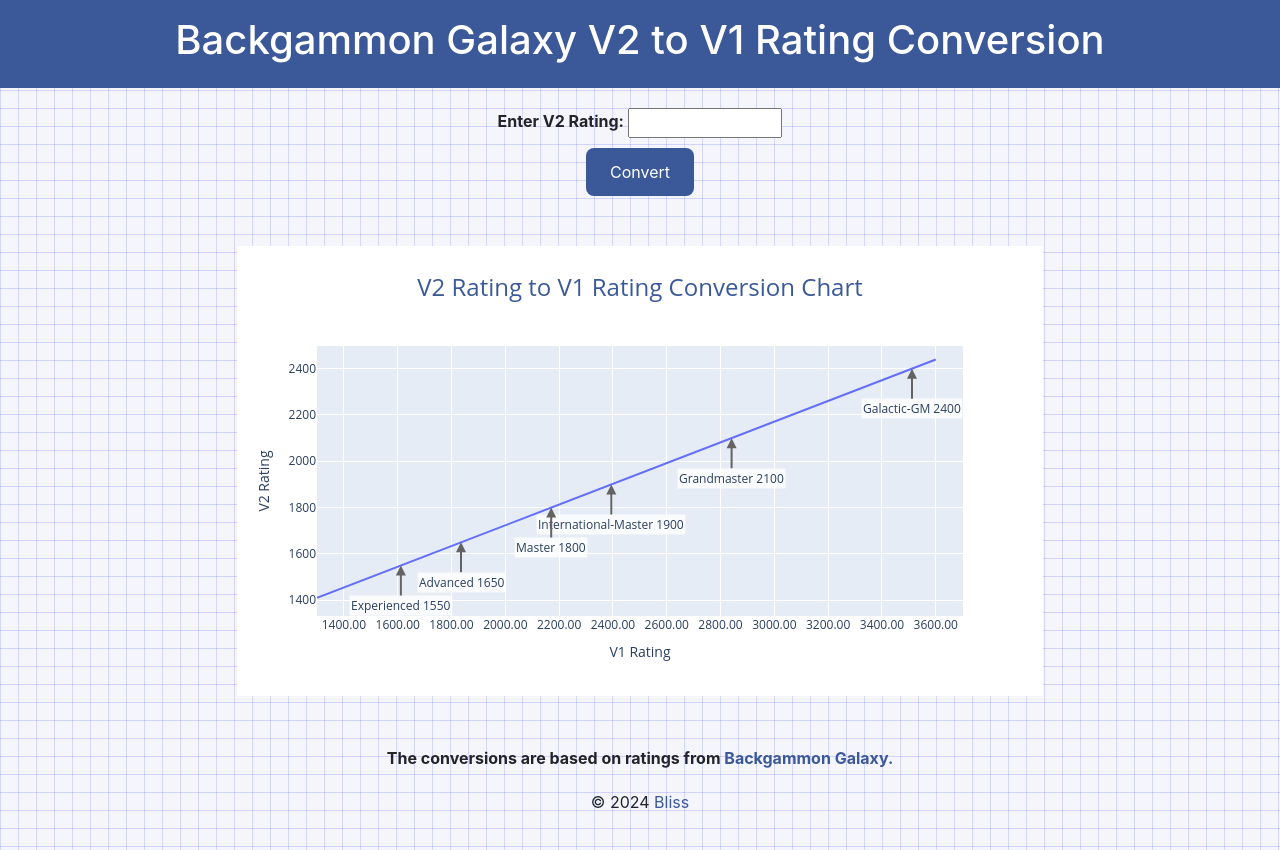
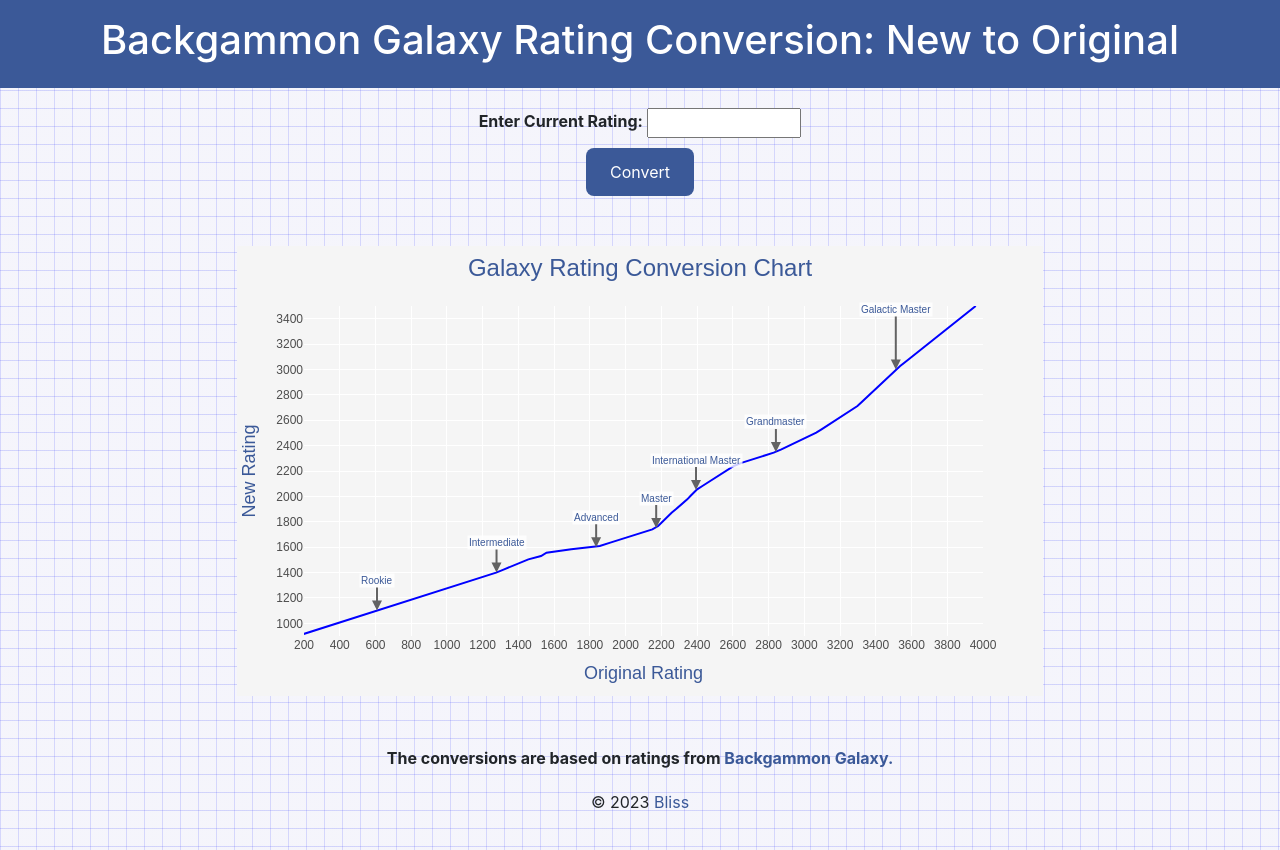
Before and after one commit to d-bliss/bgrating, a Flask app: page / in a window 1280 px wide. Run offline with Flask 2, Linux system fonts and the light colour scheme; some libraries are stand-ins or nearby versions.

Commit message:
Updated rating conversion and chart display

```diff
--- a/app.py
+++ b/app.py
@@ -2,82 +2,133 @@
 import numpy as np
 import plotly.graph_objects as go
 import plotly.io as pio
-from datetime import datetime
+from scipy.interpolate import interp1d
 
 app = Flask(__name__)
 
-def v2_to_v1(v2_rating):
-    return (v2_rating - 828.9) / 0.4474
+# Provided Old Rating to Original Rating conversions
+old_ratings = np.array([1550, 1650, 1800, 1900, 2100, 2400])
+original_ratings = np.array([1612, 1835, 2171, 2394, 2841, 3512])
 
-# Define title_rankings as a global variable
-title_rankings = {
-    "Galactic-GM 2400": 2400,
-    "Grandmaster 2100": 2100,
-    "International-Master 1900": 1900,
-    "Master 1800": 1800,
-    "Advanced 1650": 1650,
-    "Experienced 1550": 1550
+# Create an interpolation function
+interp_function = interp1d(old_ratings, original_ratings, kind='linear', fill_value="extrapolate")
+
+# Define known conversions and add exact points
+new_to_old = {
+    3500: 2600, 3250: 2500, 3000: 2400, 2700: 2300, 2500: 2200,
+    2350: 2100, 2250: 2000, 2150: 1950, 2050: 1900, 1950: 1870,
+    1850: 1830, 1750: 1800, 1700: 1750, 1650: 1700, 1600: 1650,
+    1567: 1530, 1533: 1515, 1500: 1475, 1467: 1450, 1433: 1425,
+    1400: 1400, 1367: 1367, 1333: 1333, 1300: 1300, 1267: 1267,
+    1233: 1233, 1200: 1200, 1167: 1167, 1133: 1133, 1100: 1100,
+    1067: 1067, 1033: 1033, 1000: 1000, 967: 967, 933: 933, 900: 900
 }
 
-def generate_graph(v2_rating_user=None, v1_rating_user=None, user_title=None):
-    def v1_to_v2(v1_rating):
-        return 0.4474 * v1_rating + 828.9
+def new_to_original_rating(new_rating):
+    if new_rating in new_to_old:
+        old_rating = new_to_old[new_rating]
+        return float(interp_function(old_rating))
+    else:
+        # Interpolate between closest known points
+        sorted_keys = sorted(new_to_old.keys())
+        for i in range(len(sorted_keys) - 1):
+            if sorted_keys[i] <= new_rating <= sorted_keys[i + 1]:
+                x0, y0 = sorted_keys[i], new_to_old[sorted_keys[i]]
+                x1, y1 = sorted_keys[i + 1], new_to_old[sorted_keys[i + 1]]
+                interpolated_old_rating = y0 + (new_rating - x0) * (y1 - y0) / (x1 - x0)
+                return float(interp_function(interpolated_old_rating))
 
-    v1_ratings = np.linspace(1300, 3600, 100)
-    v2_ratings = v1_to_v2(v1_ratings)
+# Simplified title_rankings
+title_rankings = {
+    "Galactic Master": 3000,
+    "Grandmaster": 2350,
+    "International Master": 2050,
+    "Master": 1750,
+    "Advanced": 1600,
+    "Intermediate": 1400,
+    "Rookie": 1100,
+    "Beginner": 900  # Chosen as a value slightly lower than "Rookie"
+}
+
+def generate_graph(new_rating_user=None, original_rating_user=None, user_title=None):
+    new_ratings = np.linspace(900, 3500, 100)  # Adjusted the range
+    original_ratings = [new_to_original_rating(r) for r in new_ratings]
 
     fig = go.Figure()
 
-    fig.add_trace(go.Scatter(x=v1_ratings, y=v2_ratings, mode='lines', name='V1 to V2 Conversion',
-                             hovertemplate="V2 Rating: %{y:.2f}<extra></extra>"))
+    fig.add_trace(go.Scatter(
+        x=original_ratings, y=new_ratings, mode='lines', name='New to Original Conversion',
+        line=dict(color='blue', width=2),
+        hovertemplate="<b>New Rating: %{y:.0f}<br>Original Rating: %{x:.0f}</b><extra></extra>"
+    ))
 
     for title, rating in title_rankings.items():
-        v1_value = (rating - 828.9) / 0.4474
+        original_value = new_to_original_rating(rating)
+        if original_value is not None:
+            fig.add_annotation(
+                x=original_value,
+                y=rating,
+                text=title,
+                showarrow=True,
+                arrowhead=2,
+                arrowsize=1,
+                arrowwidth=2,
+                arrowcolor="#636363",
+                ax=0,
+                ay=-30 if title != "Galactic Master" else -60,
+                bgcolor="rgba(255, 255, 255, 0.8)",
+                font=dict(size=10, color='#3b5998')
+            )
+
+    if new_rating_user is not None and original_rating_user is not None:
+        fig.add_trace(go.Scatter(
+            x=[original_rating_user], y=[new_rating_user], mode='markers',
+            marker=dict(size=10, color='red'),
+            hovertemplate="<b>New Rating: %{y:.0f}<br>Original Rating: %{x:.0f}</b><extra></extra>"
+        ))
         fig.add_annotation(
-            x=v1_value,
-            y=rating,
-            text=title,
-            showarrow=True,
-            arrowhead=2,
-            arrowsize=1,
-            arrowwidth=2,
-            arrowcolor="#636363",
-            ax=0,
-            ay=40,
-            bgcolor="rgba(255, 255, 255, 0.8)"
-        )
-
-    if v2_rating_user is not None and v1_rating_user is not None:
-        fig.add_trace(go.Scatter(x=[v1_rating_user], y=[v2_rating_user], mode='markers',
-                                marker=dict(size=10, color='red')))
-        fig.add_annotation(
-            x=v1_rating_user,
-            y=v2_rating_user,
+            x=original_rating_user,
+            y=new_rating_user,
             text=user_title,
             showarrow=False,
             bgcolor="rgba(255, 255, 255, 0.8)",
             font=dict(color='red', size=12),
             xshift=0,
-            yshift=40
+            yshift=-30
         )
-
 
     fig.update_layout(
         title=dict(
-            text="V2 Rating to V1 Rating Conversion Chart",
+            text="Galaxy Rating Conversion Chart",
             x=0.5,
             font=dict(size=24, color='#3b5998')
         ),
         xaxis=dict(
-            title="V1 Rating",
+            title=dict(
+                text="Original Rating",
+                font=dict(size=18, color='#3b5998', family="Arial, sans-serif")
+            ),
+            range=[200, 4000],
             dtick=200,
-            tickformat=".2f"
+            tickformat=".0f"
         ),
-        yaxis_title="V2 Rating",
-        hovermode="x",
+        yaxis=dict(
+            title=dict(
+                text="New Rating",
+                font=dict(size=18, color='#3b5998', family="Arial, sans-serif")
+            ),
+            range=[900, 3500],
+            dtick=200,
+            tickformat=".0f"
+        ),
+        hovermode="x unified",
         dragmode=False,
         uirevision=True,
-        showlegend=False
+        showlegend=False,
+        margin=dict(l=60, r=60, t=60, b=60),
+        plot_bgcolor='rgba(245, 245, 245, 1)',
+        paper_bgcolor='rgba(245, 245, 245, 1)',
+        font=dict(family="Arial, sans-serif", size=12, color="#4e4e4e")
     )
 
     graph_html = pio.to_html(fig, full_html=False, config={'displayModeBar': False})
@@ -86,21 +137,22 @@
 @app.route('/')
 def index():
     graph_html = generate_graph()
-    year = datetime.now().year
-    return render_template('index.html', graph_html=graph_html, year=year)
+    return render_template('index.html', graph_html=graph_html)
 
 @app.route('/convert', methods=['POST'])
 def convert():
     try:
-        v2_rating = int(request.form.get('v1_rating'))
-        v1_rating = int(round(v2_to_v1(v2_rating)))
+        current_rating = int(request.form.get('current_rating'))
+        original_rating = new_to_original_rating(current_rating)
+        if original_rating is None:
+            raise ValueError("Invalid rating")
+        original_rating = int(round(original_rating))
 
         user_title = next((title.split(" ")[0] for title, rating in sorted(title_rankings.items(), key=lambda item: item[1], reverse=True)
-                           if v2_rating >= rating), "Beginner")
+                           if current_rating >= rating), "Beginner")
 
-        graph_html = generate_graph(v2_rating_user=v2_rating, v1_rating_user=v1_rating, user_title=user_title)
-        year = datetime.now().year
-        return render_template('index.html', graph_html=graph_html, year=year, v1_rating=v1_rating, v2_rating=v2_rating)
+        graph_html = generate_graph(new_rating_user=current_rating, original_rating_user=original_rating, user_title=user_title)
+        return render_template('index.html', graph_html=graph_html, current_rating=current_rating, original_rating=original_rating)
     except ValueError:
         return redirect(url_for('index'))
 
--- a/templates/index.html
+++ b/templates/index.html
@@ -3,16 +3,16 @@
 
 <head>
     <meta charset="UTF-8">
-    <title>Backgammon Galaxy V2 to V1 Rating Conversion</title>
+    <title>Backgammon Galaxy Rating Conversion: New to Original</title>
     <link rel="stylesheet"
         href="https://stackpath.bootstrapcdn.com/bootstrap/4.3.1/css/bootstrap.min.css">
     <style>
         body {
-            background-color: rgba(229, 229, 247, 0.2); /* light lavender with 20% opacity */
-            background-image: linear-gradient(rgba(68, 76, 247, 0.2) 0.9px, transparent 0.9px), linear-gradient(to right, rgba(68, 76, 247, 0.2) 0.9px, rgba(229, 229, 247, 0.2) 0.9px);
+            background-color: rgba(229, 229, 247, 0.2);
+            background-image: linear-gradient(rgba(68, 76, 247, 0.2) 0.9px, transparent 0.9px),
+                linear-gradient(to right, rgba(68, 76, 247, 0.2) 0.9px, rgba(229, 229, 247, 0.2) 0.9px);
             background-size: 18px 18px;
         }
-
 
         header {
             background: #3b5998;
@@ -98,28 +94,26 @@
 
 <body>
     <header>
-        <h1><a href="/" style="text-decoration: none; color: white;">Backgammon
-                Galaxy V2 to V1 Rating Conversion</a></h1>
+        <h1><a href="/" style="text-decoration: none; color: white;">Backgammon Galaxy Rating Conversion: New to Original</a></h1>
     </header>
     <div id="container" class="container">
         <div class="conversion-form">
             <form action="/convert" method="post">
-                <label for="v1_rating">Enter V2 Rating: </label>
-                <input type="text" id="v1_rating" name="v1_rating" size="10"
-                    required>
+                <label for="current_rating">Enter Current Rating: </label>
+                <input type="text" id="current_rating" name="current_rating"
+                    size="10" required>
                 <button type="submit"
                     class="btn btn-primary btn-sm">Convert</button>
             </form>
         </div>
-        {% if v1_rating and v2_rating %}
+        {% if current_rating and original_rating %}
         <div class="conversion-result alert alert-info alert-dismissible fade show"
-            role="alert"> <!-- Added alert-dismissible fade show classes -->
-            Your entered V2 Rating of {{ v2_rating }} converts to an equivalent V1 Rating of
-            {{ v1_rating }}
-
-            <!-- Removed '%.2f'|format -->
-            <button type="button" class="close" data-dismiss="alert" aria-label="Close">
-                <span aria-hidden="true">&#215;</span> <!-- or use 'Close' -->
+            role="alert">
+            Your current rating of {{ current_rating }} converts to an
+            equivalent Original Galaxy rating of {{ original_rating }}
+            <button type="button" class="close" data-dismiss="alert"
+                aria-label="Close">
+                <span aria-hidden="true">&#215;</span>
             </button>
         </div>
         {% endif %}
@@ -127,13 +121,14 @@
             {{ graph_html|safe }}
         </div>
         <div class="info">
-            <p><span class="conversion-info">The conversions are based on ratings from
-                    <a href="https://www.backgammongalaxy.com/"
+            <p><span class="conversion-info">The conversions are based on
+                    ratings from
+                    <a href="https://www.backgammongalaxy.com/backgammon-galaxy-blog/new-rating-titles-on-bg-galaxy"
                         target="_blank">Backgammon Galaxy.</a></span></p>
         </div>
     </div>
     <footer>
-        <p>&copy; {{ year }} <a href="https://github.com/d-bliss"
+        <p>&copy; 2023 <a href="https://github.com/d-bliss"
                 target="_blank">Bliss</a></p>
     </footer>
     <script src="https://code.jquery.com/jquery-3.3.1.slim.min.js"></script>
```
Also changed, not shown: other parts of templates/index.html (+12 -16 lines), README.md, 1 other file.
